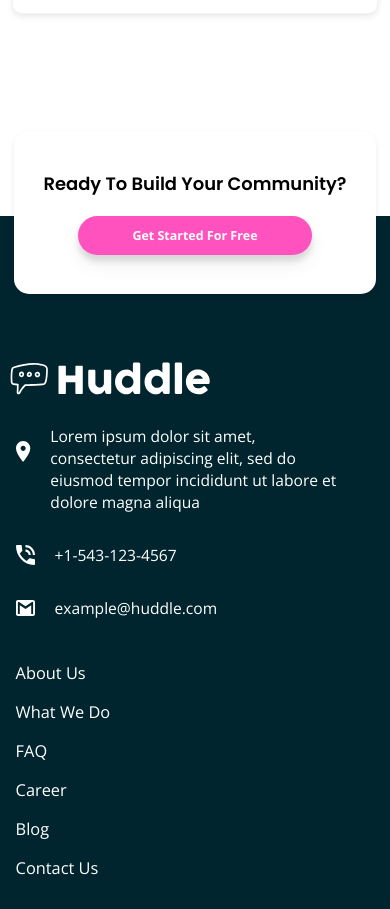
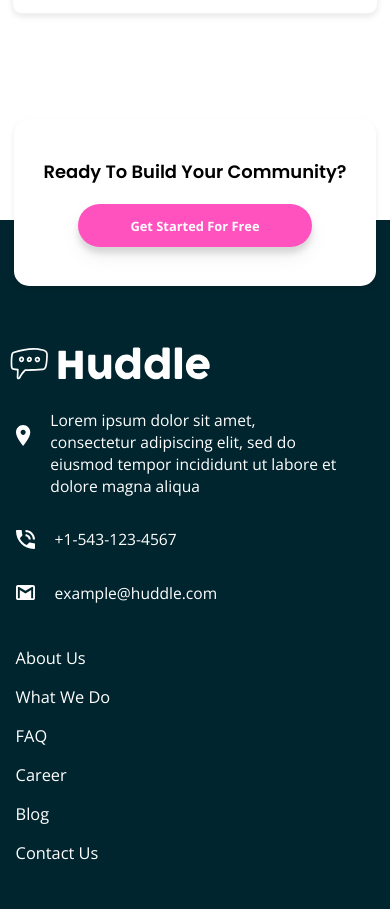
Before and after one commit to jharteaga/frontend-mentor-huddle-landing-page-alt-block-challenge, a plain HTML site: page index.html in a window 390 px wide. Shown: the part 2293-3202 px from the top of the page. Drawn offline with nearby package versions, Linux system fonts and the light colour scheme.

Commit message:
Get started button improved mobile design

```diff
--- a/style.css
+++ b/style.css
@@ -170,7 +170,7 @@ body {
     border-radius: 15px;
     background-color: white;
     position: relative;
-    top: 20vw;
+    top: 17vw;
     left: 3.5vw;
     width: 93%;
 }
@@ -186,11 +186,11 @@ body {
     margin-bottom: 10vw;
     margin-top: 1vw;
     width: 60vw;
-    height: 10vw;
+    height: 11vw;
 }
 
 .bottom-button a {
-    font-size: 3.2vw;
+    font-size: 3.3vw;
 }
 
 /************************************/
@@ -206,7 +206,7 @@ body {
 .contact-container {
     display: flex;
     flex-direction: column;
-    margin-top: 35vw;
+    margin-top: 30vw;
 }
 
 .flex-row-contact {
```
